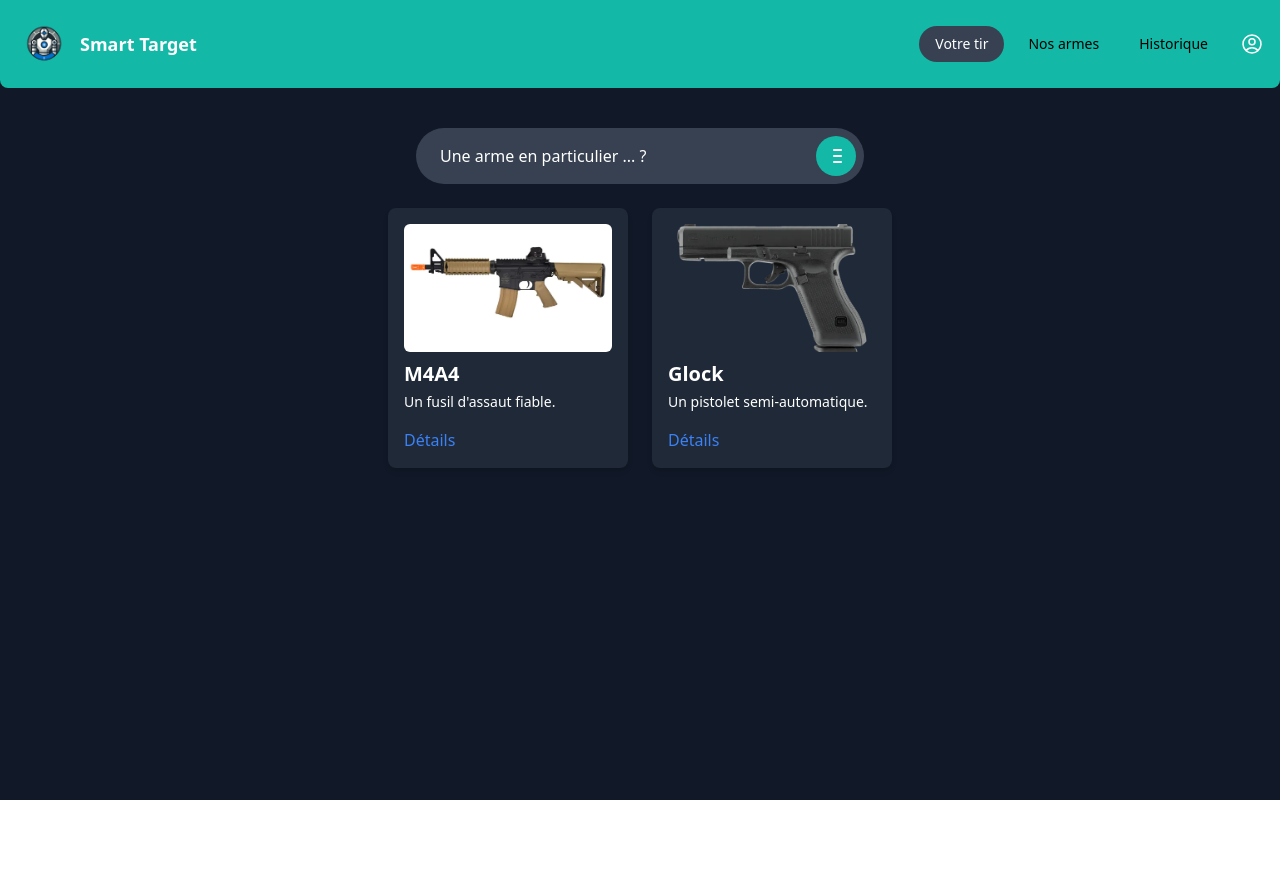
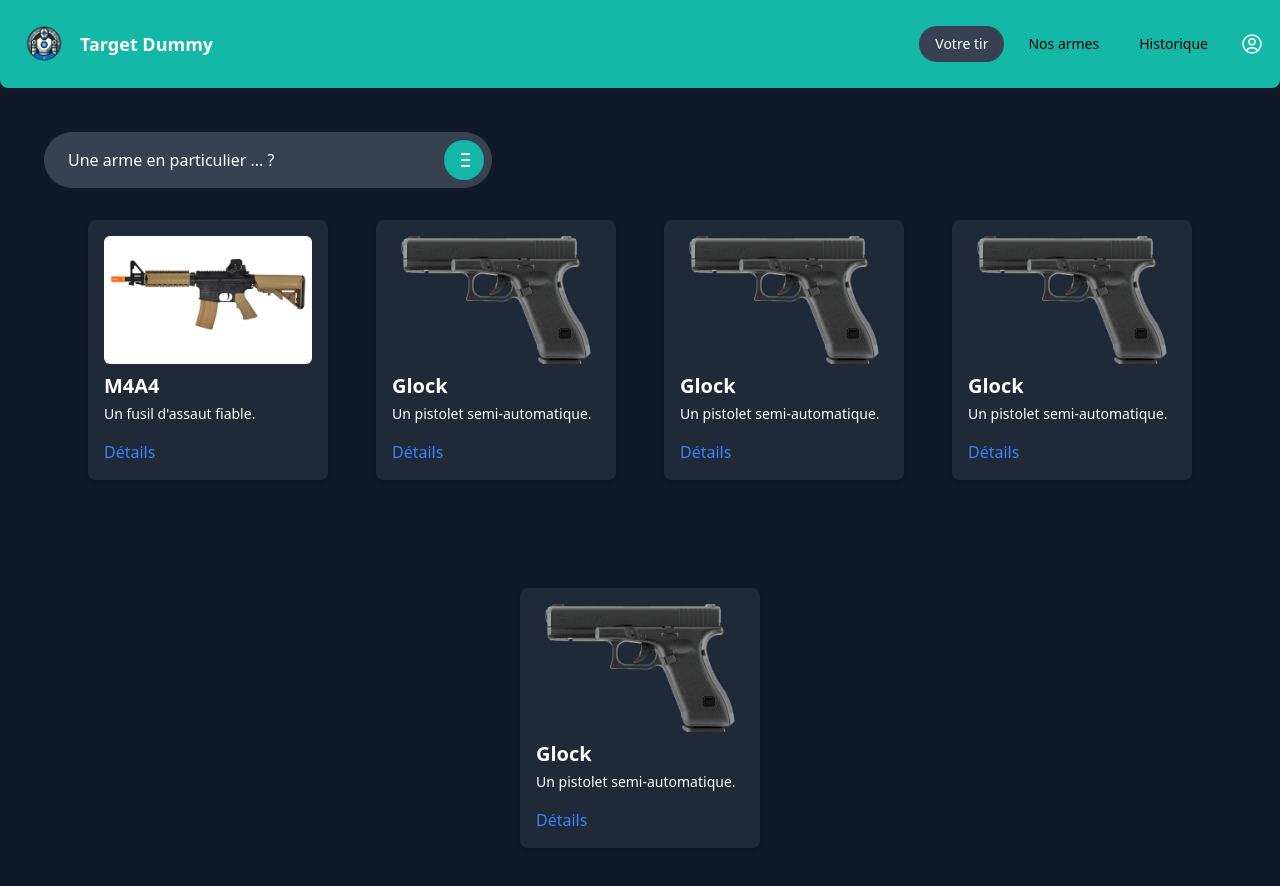
Before and after one commit to llanelli13/Target_Dummy, a React (Create React App) app: page /armory in a window 1280 px wide. Shown: the top 886 px of the page. Before the commit the page ends 800 px from the top, so only its background shows below. Built offline with nearby package versions, Linux system fonts and the light colour scheme.

Commit message:
Petite modification design

```diff
--- a/src/components/GunCard.jsx
+++ b/src/components/GunCard.jsx
@@ -1,4 +1,3 @@
-// src/components/GunCard.jsx
 import React from "react";
 
 const GunCard = ({ gun, onClick }) => {
--- a/src/components/GunDetails.jsx
+++ b/src/components/GunDetails.jsx
@@ -1,4 +1,3 @@
-// src/components/GunDetails.jsx
 import React from "react";
 
 const GunDetails = ({ gun, onClose }) => {
--- a/src/components/GunGallery.jsx
+++ /dev/null
@@ -1,22 +0,0 @@
-// src/components/GunGallery.jsx
-import React from 'react';
-import GunCard from './GunCard';
-
-const GunGallery = () => {
-  const guns = [
-    { name: 'M4A4', imageUrl: '/path/to/m4a4-image.png' },
-    { name: 'Glock', imageUrl: '/path/to/glock-image.png' },
-    { name: 'Ak-47', imageUrl: '/path/to/ak47-image.png' },
-    { name: 'Famas', imageUrl: '/path/to/famas-image.png' },
-  ];
-
-  return (
-    <div className="grid grid-cols-2 md:grid-cols-4 gap-6 p-4">
-      {guns.map((gun, index) => (
-        <GunCard key={index} name={gun.name} imageUrl={gun.imageUrl} />
-      ))}
-    </div>
-  );
-};
-
-export default GunGallery;
--- a/src/components/SearchBar.jsx
+++ b/src/components/SearchBar.jsx
@@ -1,9 +1,8 @@
-// src/components/SearchBar.jsx
 import React from 'react';
 
 const SearchBar = () => {
   return (
-    <div className="flex items-center space-x-2 bg-gray-700 p-2 rounded-full w-full max-w-md mx-auto">
+    <div className="flex space-x-2 bg-gray-700 p-2 rounded-full w-full max-w-md">
       <input
         type="text"
         placeholder="Une arme en particulier ... ?"
--- a/src/components/VideoComponent.jsx
+++ b/src/components/VideoComponent.jsx
@@ -3,7 +3,7 @@
 
 const VideoComponent = () => {
   return (
-    <div className="flex justify-center items-center bg-teal-500 rounded-lg h-64">
+    <div className="flex justify-center items-center bg-teal-500 rounded-lg h-[100%]">
       <button className="text-white text-lg font-semibold">
         ▶ En attente de votre tir...
       </button>
--- a/src/layout/Header.jsx
+++ b/src/layout/Header.jsx
@@ -12,14 +12,14 @@
     <header className="flex justify-between items-center bg-teal-500 p-4 rounded-b-lg">
       <div className="flex items-center space-x-2">
         <img src="/Logo.png" alt="Logo" className="h-14" />
-        <span className="text-white font-bold text-lg">Smart Target</span>
+        <span className="text-white font-bold text-lg">Target Dummy</span>
       </div>
 
       {/* Navigation */}
       <nav className="flex items-center space-x-4">
          <div className="flex gap-2"> {/* ou ca  : p-1.5 items-center justify-end border border-black rounded-full bg-gray-400/25 ?*/}
           <Link
-            to="/" // Lien vers la page du tir
+            to="/"
             className={`px-4 py-2 rounded-full font-medium text-sm transition-all duration-300 ease-in-out ${
               selectedButton === "Votre tir" ? "bg-gray-700 text-white" : "bg-transparent text-black"
             } hover:bg-gray-700 hover:text-white`}
@@ -28,7 +28,7 @@
             Votre tir
           </Link>
           <Link
-            to="/armory" // Lien vers la page des armes
+            to="/armory"
             className={`px-4 py-2 rounded-full font-medium text-sm transition-all duration-300 ease-in-out ${
               selectedButton === "Nos armes" ? "bg-gray-700 text-white" : "bg-transparent text-black"
             } hover:bg-gray-700 hover:text-white`}
@@ -37,7 +37,7 @@
             Nos armes
           </Link>
           <Link
-            to="/history" // Lien vers la page de l'historique
+            to="/history"
             className={`px-4 py-2 rounded-full font-medium text-sm transition-all duration-300 ease-in-out ${
               selectedButton === "Historique" ? "bg-gray-700 text-white" : "bg-transparent text-black"
             } hover:bg-gray-700 hover:text-white`}
--- a/src/layout/Layout.jsx
+++ b/src/layout/Layout.jsx
@@ -1,4 +1,3 @@
-// src/layout/Layout.jsx
 import React from 'react';
 import Header from './Header';
 
@@ -6,7 +5,7 @@
   return (
     <div className="min-h-screen flex flex-col bg-gray-900 text-white">
       <Header />
-      <main className="flex-grow container mx-auto p-4">{children}</main>
+      <main className="flex-grow container mx-auto p-5">{children}</main>
     </div>
   );
 };
--- a/src/pages/ArmoryPage.jsx
+++ b/src/pages/ArmoryPage.jsx
@@ -1,13 +1,11 @@
-// src/pages/ArmoryPage.jsx
 import React, { useState } from "react";
-import GunCard from "../components/GunCard"; // On suppose que tu as un GunCard
-import GunDetails from "../components/GunDetails"; // Importation du composant de détails
+import GunCard from "../components/GunCard";
+import GunDetails from "../components/GunDetails";
 import SearchBar from "../components/SearchBar"
 
 const ArmoryPage = () => {
-  const [selectedGun, setSelectedGun] = useState(null); // État pour l'arme sélectionnée
+  const [selectedGun, setSelectedGun] = useState(null);
 
-  // Exemple d'arme, tu peux remplacer cela par des données dynamiques
   const guns = [
     {
       name: "M4A4",
@@ -25,21 +23,49 @@
       weight: "0.6",
       speed: "350",
     },
-    // Ajouter d'autres armes ici...
+    {
+      name: "Glock",
+      image: "/Glock.png",
+      description: "Un pistolet semi-automatique.",
+      caliber: "9mm",
+      weight: "0.6",
+      speed: "350",
+    },
+    {
+      name: "Glock",
+      image: "/Glock.png",
+      description: "Un pistolet semi-automatique.",
+      caliber: "9mm",
+      weight: "0.6",
+      speed: "350",
+    },
+    {
+      name: "Glock",
+      image: "/Glock.png",
+      description: "Un pistolet semi-automatique.",
+      caliber: "9mm",
+      weight: "0.6",
+      speed: "350",
+    }
   ];
 
   const handleGunClick = (gun) => {
-    setSelectedGun(gun); // Sélectionner l'arme et afficher les détails
+    setSelectedGun(gun);
   };
 
   const handleCloseDetails = () => {
-    setSelectedGun(null); // Fermer les détails de l'arme
+    setSelectedGun(null);
   };
 
   return (
-    <div className="p-6">
-      <SearchBar />
-      <div className="flex flex-wrap justify-center gap-6 m-6">
+    <div className="p-6 space-y-8">
+      {/* Search bar alignée à gauche */}
+      <div className="w-full">
+        <SearchBar />
+      </div>
+
+      {/* Grille des armes */}
+      <div className="flex flex-wrap justify-center gap-12">
         {guns.map((gun, index) => (
           <div key={index} className="relative w-60 h-80">
             <GunCard gun={gun} onClick={() => handleGunClick(gun)} />
@@ -47,7 +73,7 @@
         ))}
       </div>
 
-      {/* Affichage des détails de l'arme sélectionnée */}
+      {/* Détails de l'arme */}
       {selectedGun && <GunDetails gun={selectedGun} onClose={handleCloseDetails} />}
     </div>
   );
--- a/src/pages/ShotScreen.jsx
+++ b/src/pages/ShotScreen.jsx
@@ -4,7 +4,7 @@
 
 const ShotScreen = () => {
   return (
-    <div className="space-y-6">
+    <div className="space-y-5">
       {/* Message de bienvenue */}
       <div className="bg-gray-700 p-4 rounded-lg">
         <p>Bonjour {`{Username}`} !</p>
@@ -19,7 +19,7 @@
         </div>
 
         {/* Composants d’informations */}
-        <div className="space-y-5">
+        <div className="flex flex-col space-y-5 md:w-1/3">
           <InfoBox icon="🎯" title="Précision" value="...%" />
           <InfoBox icon="🏹" title="Vitesse" value="... m/s" />
           <InfoBox icon="📐" title="Angle" value="...°" />
```
Also changed, not shown: public/pist-glock-17-gen5-bbs-6mm-gaz-1j-1.webp (deleted).
